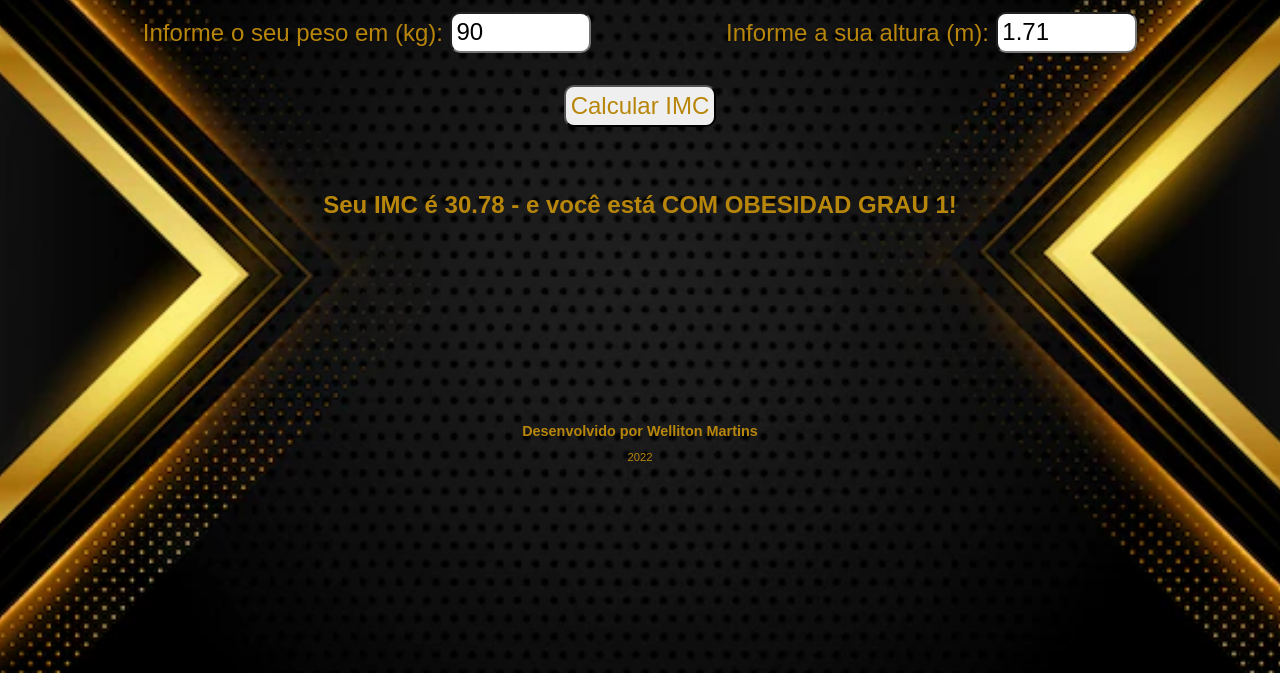
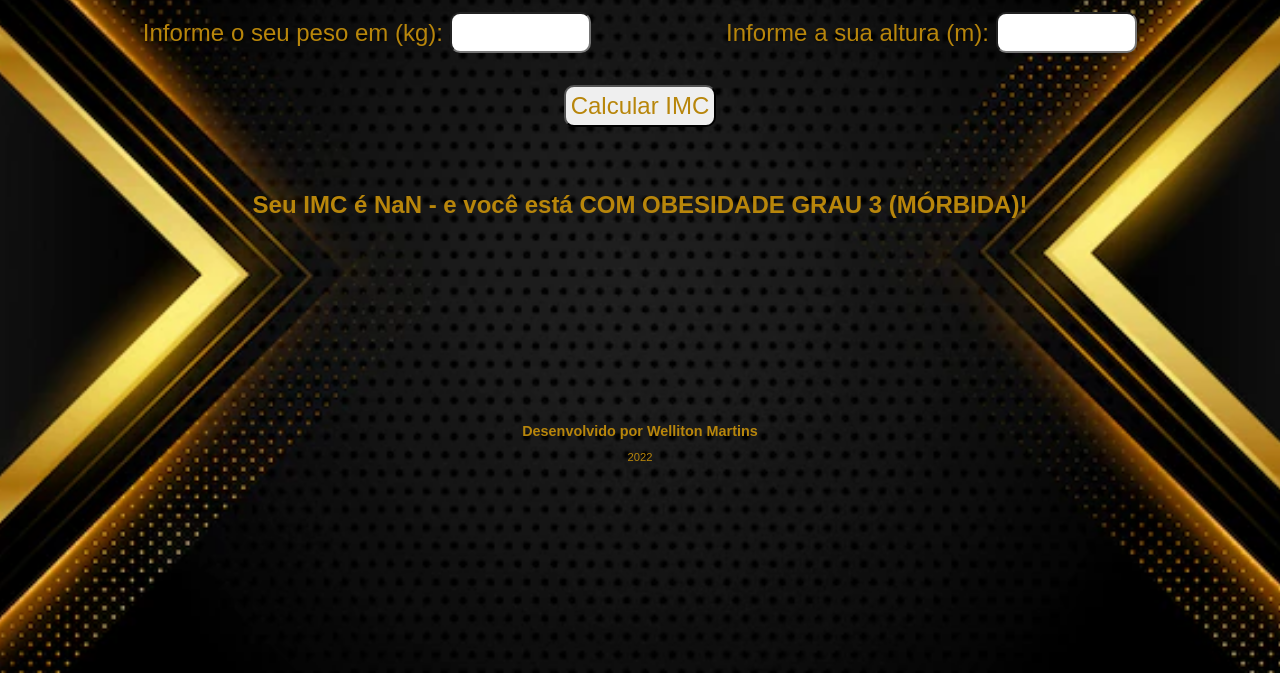
Before and after one commit to martinsdesenvolvedor/calcula_Imc, a plain HTML site: page index.html in a window 1280 px wide. Shown: the part 127-800 px from the top of the page. Drawn offline with Linux system fonts and the light colour scheme.

Commit message:
primeiro commit

```diff
--- a/index.html
+++ b/index.html
@@ -14,11 +14,11 @@
     <div class="imc">
       <div class="peso">
         <label for="input-weight">Informe o seu peso em (kg):</label>
-        <input id="input-weight" type="number" value="90" step="0.1" />
+        <input id="input-weight" type="number" value=" " step="0.1" />
       </div>
       <div class="altura">
         <label for="input-height">Informe a sua altura (m):</label>
-        <input id="input-height" type="number" value="1.71" step="0.01" />
+        <input id="input-height" type="number" value=" " step="0.01" />
       </div>
     </div>
     <div class="botao">
```
